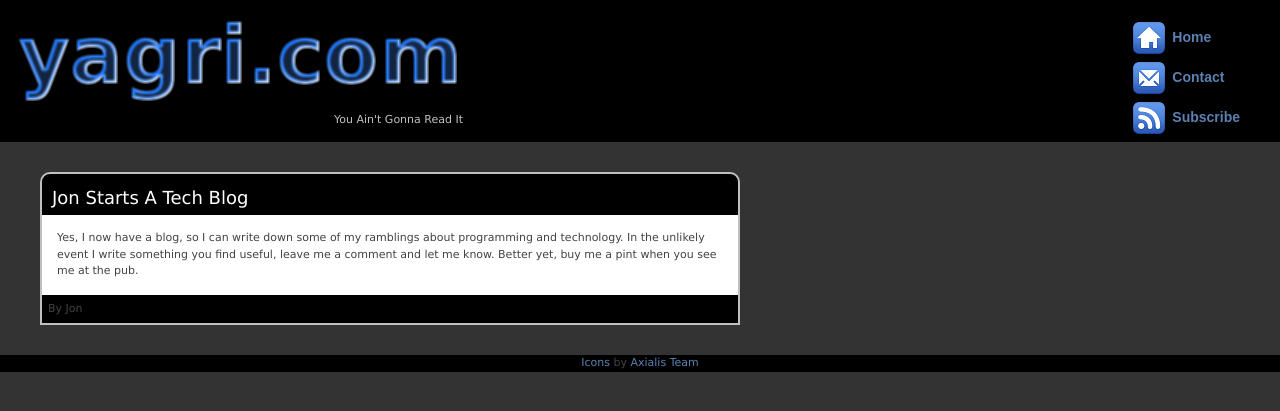
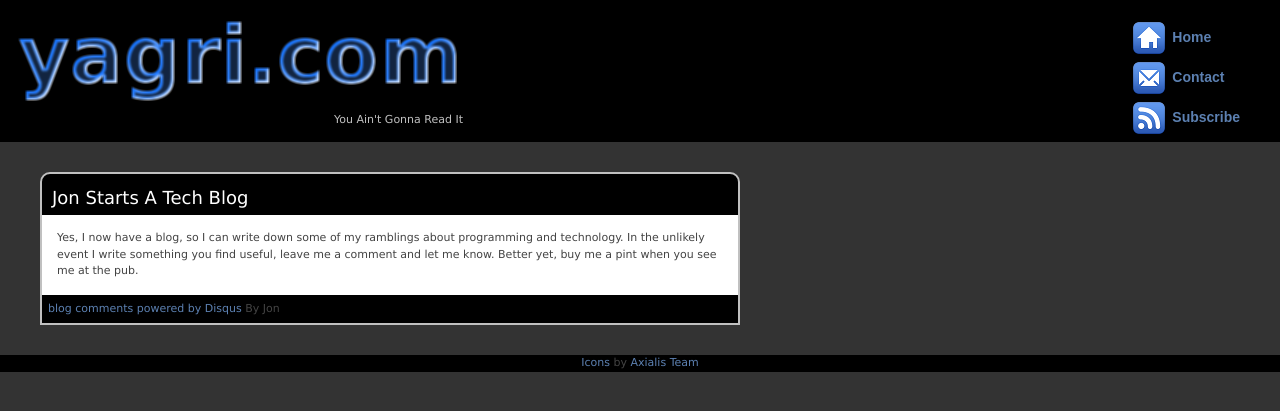
Before and after one commit to jmerrifield/yagri.com, a Jekyll site: the page built from _posts/2010-01-26-Jon-starts-a-tech-blog.markdown, in a window 1280 px wide. Shown: the top 411 px of the page. Built offline with Jekyll 4.4.1, drawn with Linux system fonts in a browser that asks for light colours; comment, search, counter and statistics services are not loaded.

Commit message:
Add disqus thread to post, and configurable root URL

```diff
--- a/_config.yml
+++ b/_config.yml
@@ -1 +1,2 @@
+url: http://jmerrifield.github.com/yagri.com/
 permalink: /:year/:month/:day/:title
--- /dev/null
+++ b/_includes/disqus-thread.textile
@@ -0,0 +1,14 @@
+<div id="disqus_thread"></div>
+<script type="text/javascript">
+    var disqus_shortname = 'yagricom';
+    var disqus_identifier = 'post_{{ page.date | date: "%Y_%m_%d" }}';
+    var disqus_url = '{{ site.url }}{{ page.url }}';
+
+    (function() {
+        var dsq = document.createElement('script'); dsq.type = 'text/javascript'; dsq.async = true;
+        dsq.src = 'http://' + disqus_shortname + '.disqus.com/embed.js';
+        (document.getElementsByTagName('head')[0] || document.getElementsByTagName('body')[0]).appendChild(dsq);
+    })();
+</script>
+<noscript>Please enable JavaScript to view the <a href="http://disqus.com/?ref_noscript">comments powered by Disqus.</a></noscript>
+<a href="http://disqus.com" class="dsq-brlink">blog comments powered by <span class="logo-disqus">Disqus</span></a>
--- a/_layouts/post.html
+++ b/_layouts/post.html
@@ -5,5 +5,8 @@ layout: default
 <div class="post">
   <div class="header">{{ page.title }}</div>
   <div class="text">{{ content }}</div>
-  <div class="footer">By Jon</div>
+  <div class="footer">
+      {% include disqus-thread.textile %}
+      By Jon
+  </div>
 </div>
```
Also changed, not shown: _posts/2010-01-26-Jon-starts-a-tech-blog.markdown (renamed from _posts/2010-01-26/2010-01-26-Jon-starts-a-tech-blog.markdown).
